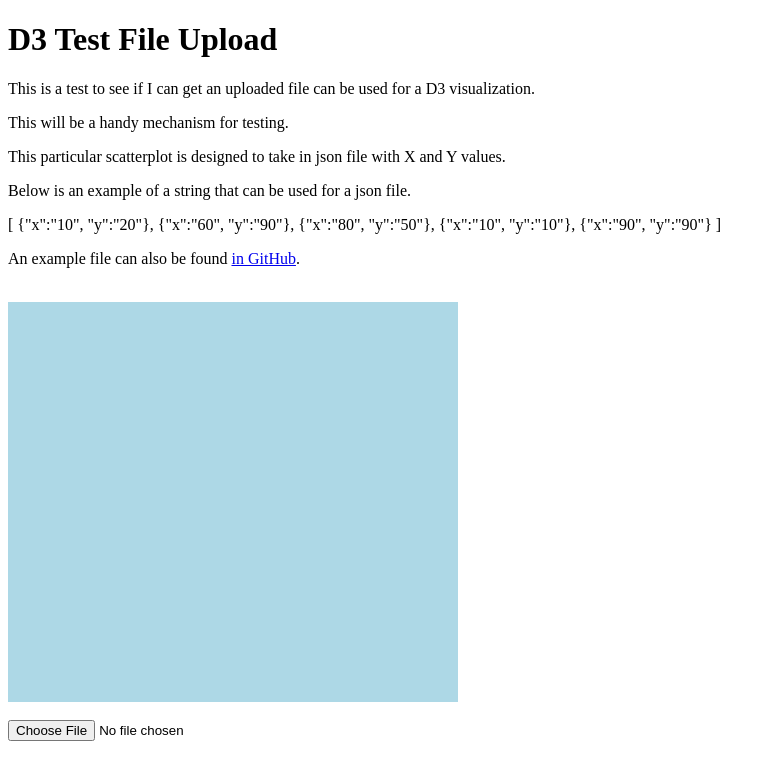
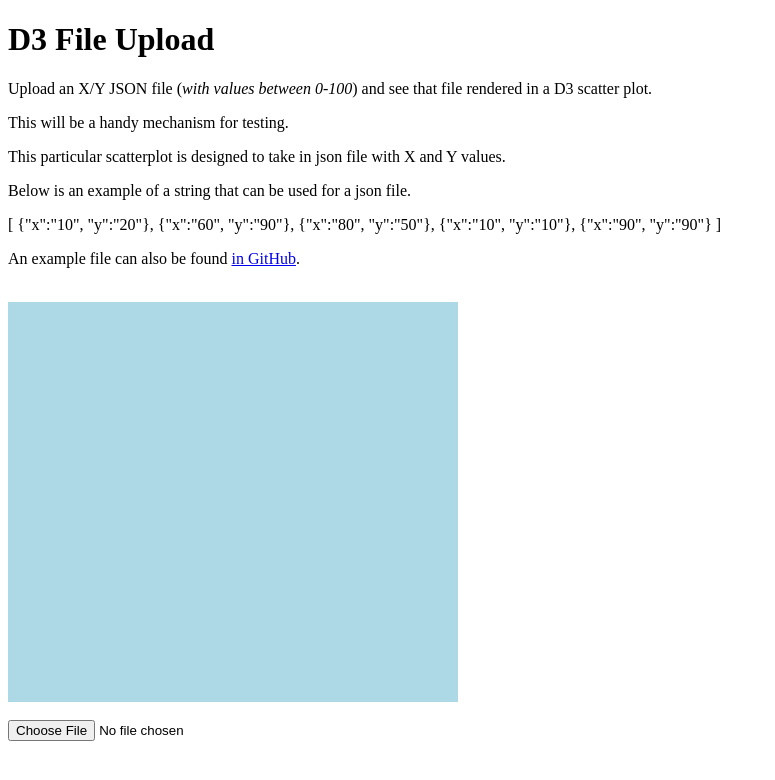
Before and after one commit to bflbarlow/d3_projects, a plain HTML site: page self_contained_scatter/index.html in a window 1280 px wide. Shown: the whole page, without its empty margins (0-775 px from the left). Drawn offline with nearby package versions, Linux system fonts and the light colour scheme.

Commit message:
Update index.html

```diff
--- a/self_contained_scatter/index.html
+++ b/self_contained_scatter/index.html
@@ -7,8 +7,8 @@
     <title>D3 Test File Upload</title>
   </head>
   <body>
-    <h1>D3 Test File Upload</h1>
-    <p>This is a test to see if I can get an uploaded file can be used for a D3 visualization.</p>
+    <h1>D3 File Upload</h1>
+    <p>Upload an X/Y JSON file (<em>with values between 0-100</em>) and see that file rendered in a D3 scatter plot.</p>
     <p>This will be a handy mechanism for testing.</p>
     <p>This particular scatterplot is designed to take in json file with X and Y values.</p>
     <p>Below is an example of a string that can be used for a json file.</p>
```
